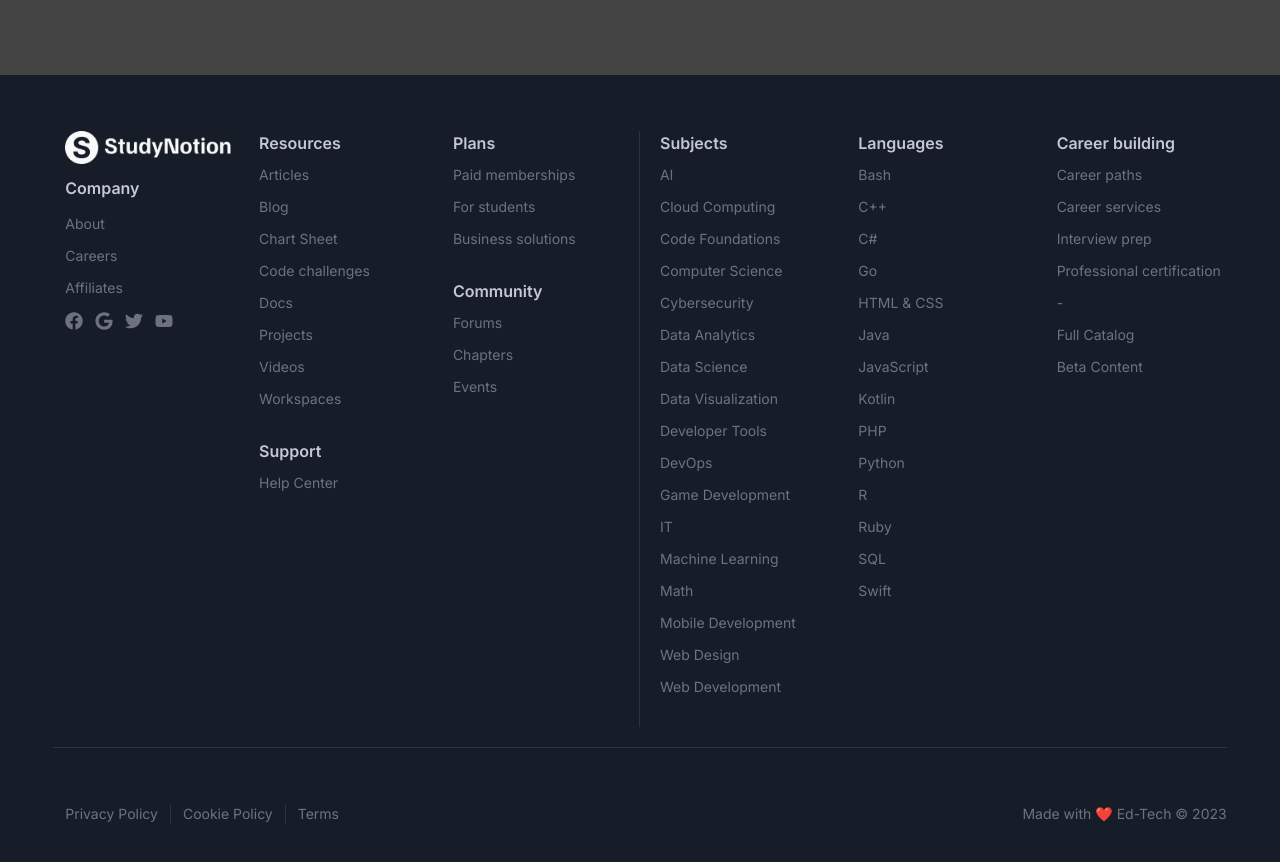
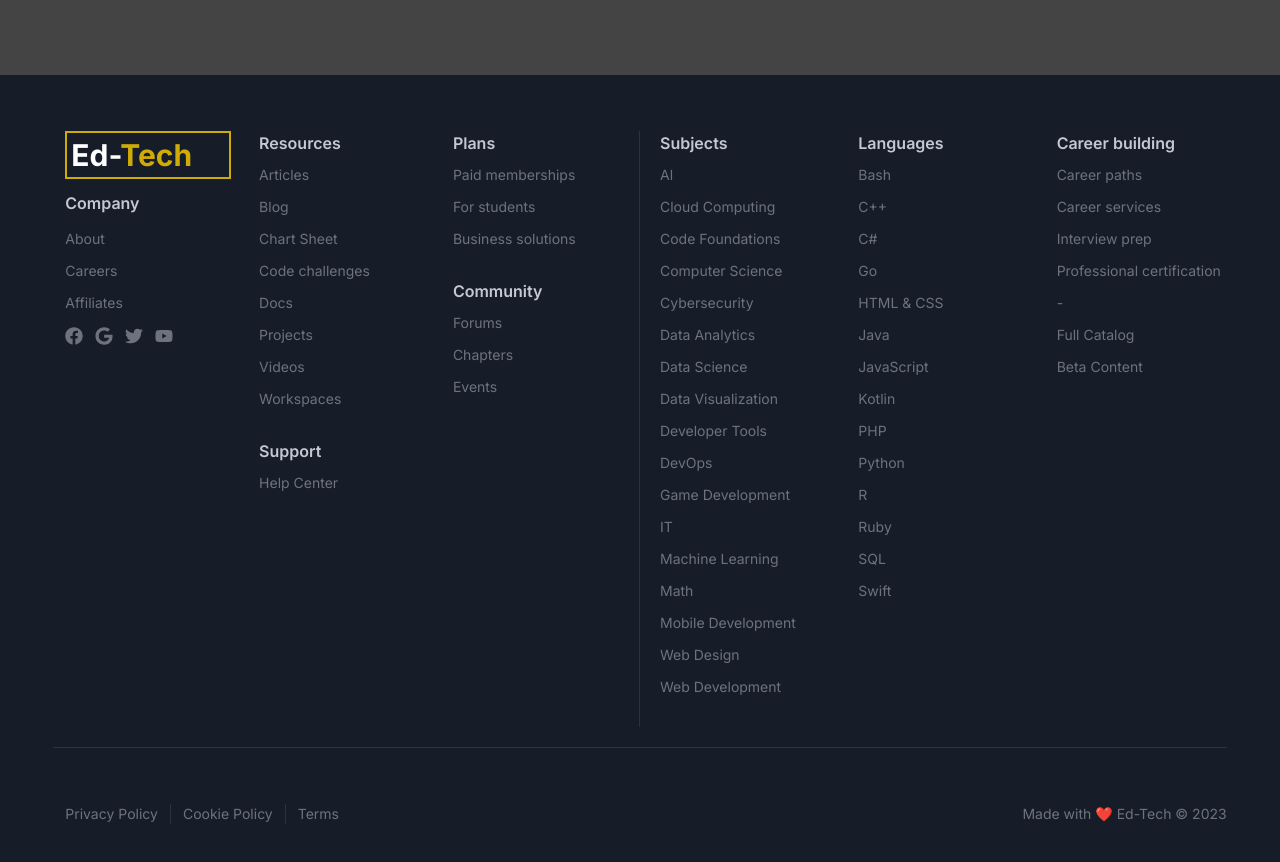
Before and after one commit to shubhanshurav/TecLearn-Educational-Website, a React (Create React App) app: page / in a window 1280 px wide. Shown: the part 5200-6062 px from the top of the page. Built offline with nearby package versions, Linux system fonts and the light colour scheme; no server answers; a web font is replaced by a local one.

Commit message:
modify footer

```diff
--- a/src/components/Common/Footer.jsx
+++ b/src/components/Common/Footer.jsx
@@ -30,7 +30,8 @@ const Footer = () => {
           {/* Section 1 */}
           <div className="lg:w-[50%] flex flex-wrap flex-row justify-between lg:border-r lg:border-richblack-700 pl-3 lg:pr-5 gap-3">
             <div className="w-[30%] flex flex-col gap-3 lg:w-[30%] mb-7 lg:pl-0">
-              <img src={Logo} alt="" className="object-contain" />
+              {/* <img src={Logo} alt="" className="object-contain" /> */}
+              <h1 className="text-white font-bold text-3xl border-2 border-yellow-200 p-1">Ed-<span className="text-yellow-200">Tech</span></h1>
               <h1 className="text-richblack-50 font-semibold text-[16px]">
                 Company
               </h1>
```
